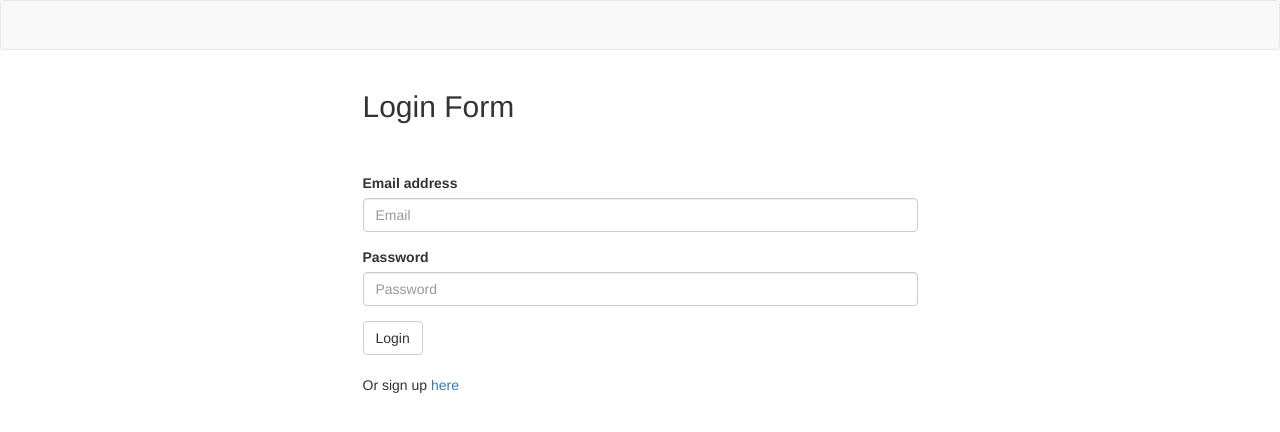
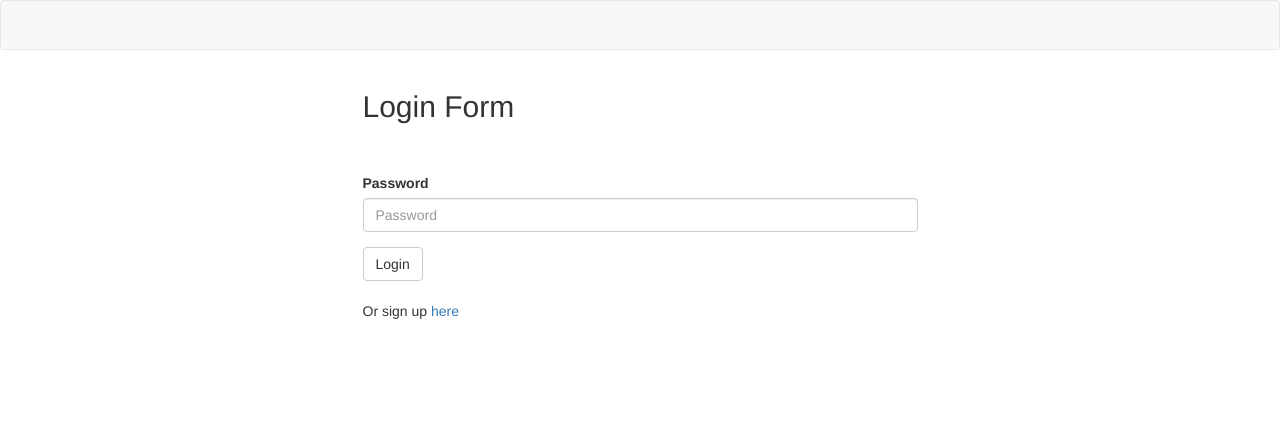
Before and after one commit to thipsavanh/project-2, a website: page Sequelize-Passport-Example/public/login.html in a window 1280 px wide. Drawn offline with nearby package versions, Linux system fonts and the light colour scheme.

Commit message:
change example

```diff
--- a/Sequelize-Passport-Example/public/login.html
+++ b/Sequelize-Passport-Example/public/login.html
@@ -21,10 +21,7 @@
             <div class="col-md-6 col-md-offset-3">
                 <h2>Login Form</h2>
                 <form class="login">
-          <div class="form-group">
-            <label for="exampleInputEmail1">Email address</label>
-            <input type="email" class="form-control" id="email-input" placeholder="Email">
-          </div>
+
                     <div class="form-group">
                         <label for="exampleInputPassword1">Password</label>
                         <input type="password" class="form-control" id="password-input" placeholder="Password">
```
Lines whose indentation alone changed are shown as unchanged.
